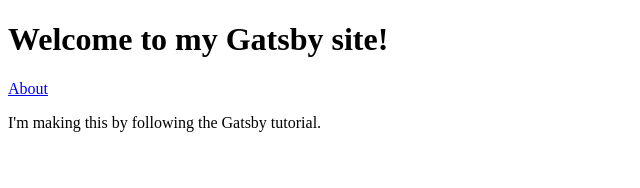
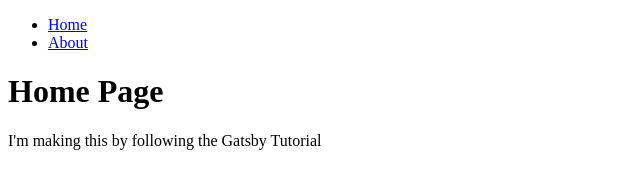
Before and after one commit to GrantSmithCoding/my-first-gatsby-site, a Gatsby site: page / in a window 1280 px wide. Shown: the whole page, without its empty margins (0-640 px from the left). Built offline with nearby package versions, Linux system fonts and the light colour scheme; Gatsby itself is replaced by a stand-in of ours.

Commit message:
Implemented layout.js
Used to build index.js and about.js

```diff
--- a/src/pages/index.js
+++ b/src/pages/index.js
@@ -1,14 +1,12 @@
 import * as React from 'react'
 import { Link } from 'gatsby'
+import Layout from '../components/layout'
 
 const IndexPage = () => {
   return (
-    <main>
-      <title>Home Page</title>
-      <h1>Welcome to my Gatsby site!</h1>
-      <Link to ="/about">About</Link>
-      <p>I'm making this by following the Gatsby tutorial.</p>
-    </main>
+      <Layout pageTitle="Home Page">
+        <p>I'm making this by following the Gatsby Tutorial</p>
+      </Layout>
   )
 }
 
```
Also changed, not shown: src/pages/about.js (+4 -5 lines).
